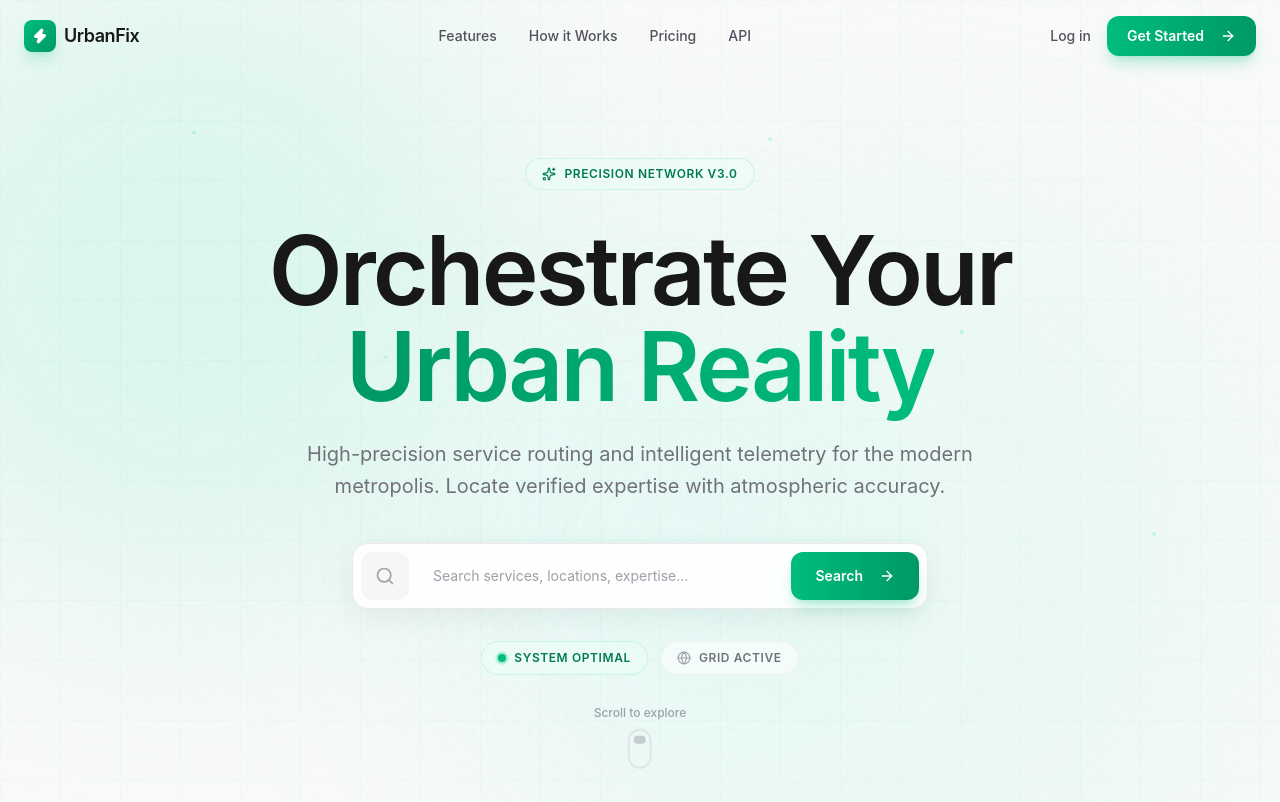
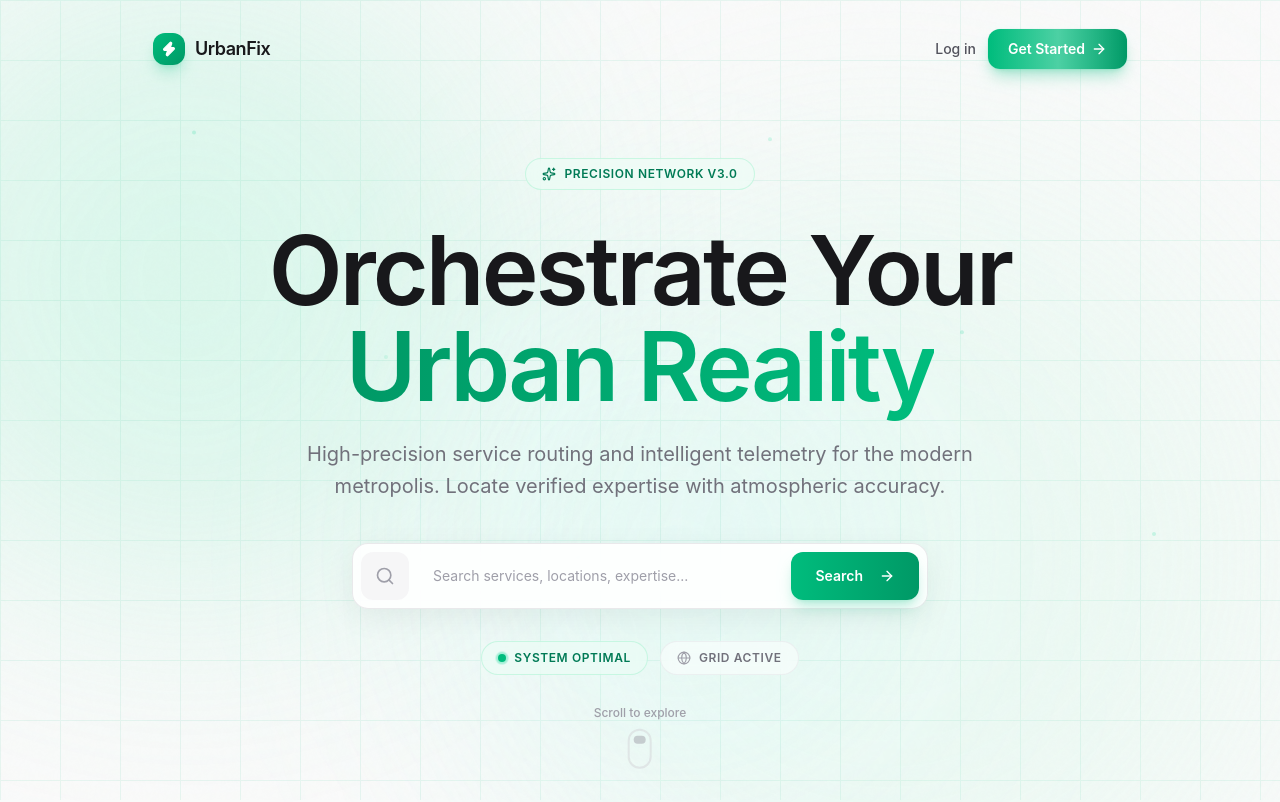
Before and after one commit to PrathyushaKalluri/UrbanFix, a React (Vite) app in the folder frontend/: page / in a window 1280 px wide. Shown: the top 802 px of the page. Built offline with nearby package versions, Linux system fonts and the light colour scheme.

Commit message:
fix navbar in landing page

```diff
--- a/frontend/src/pages/landing/LandingPage.tsx
+++ b/frontend/src/pages/landing/LandingPage.tsx
@@ -1,6 +1,6 @@
 import { useState, useEffect } from "react";
 import { Link } from "react-router-dom";
-import { motion, useScroll, useTransform } from "framer-motion";
+import { motion, useScroll, useTransform, AnimatePresence } from "framer-motion";
 import { Button } from "@/components/ui/button";
 import { Input } from "@/components/ui/input";
 import { Badge } from "@/components/ui/badge";
@@ -21,6 +21,7 @@ import {
   Sparkles,
   ArrowUpRight,
   Play,
+  Star,
 } from "lucide-react";
 
 // Animation variants
@@ -203,12 +204,197 @@ function AnimatedCounter({ value, suffix = "" }: { value: number; suffix?: strin
   return <span>{count}{suffix}</span>;
 }
 
-// Modern Navbar
+// Magical CTA Button with shimmer, glow, and particle effects
+function MagicalCTAButton() {
+  const [isHovered, setIsHovered] = useState(false);
+
+  return (
+    <Link to="/signup/user" className="relative group">
+      {/* Glow effect behind button */}
+      <motion.div
+        className="absolute -inset-1 rounded-xl bg-gradient-to-r from-emerald-400 to-cyan-400 blur-xl"
+        initial={{ opacity: 0, scale: 1 }}
+        animate={isHovered ?
+          { scale: [1, 1.1, 1], opacity: [0.4, 0.7, 0.4] } :
+          { scale: 1, opacity: 0 }
+        }
+        transition={isHovered ?
+          { duration: 2, repeat: Infinity, ease: "easeInOut" } :
+          { duration: 0.3, ease: "easeOut" }
+        }
+      />
+
+      {/* Main button */}
+      <motion.div
+        onHoverStart={() => setIsHovered(true)}
+        onHoverEnd={() => setIsHovered(false)}
+        whileHover={{ scale: 1.03 }}
+        whileTap={{ scale: 0.97 }}
+        className="relative"
+      >
+        <Button
+          className="relative h-10 overflow-hidden rounded-xl bg-gradient-to-r from-emerald-500 via-emerald-500 to-emerald-600 px-5 text-sm font-semibold text-white shadow-lg shadow-emerald-500/30 transition-all duration-300 hover:shadow-xl hover:shadow-emerald-500/40"
+        >
+          {/* Shimmer effect */}
+          <motion.div
+            className="absolute inset-0 -translate-x-full bg-gradient-to-r from-transparent via-white/30 to-transparent"
+            animate={{ translateX: ["-100%", "200%"] }}
+            transition={{ duration: 2, repeat: Infinity, repeatDelay: 3, ease: "easeInOut" }}
+          />
+
+          {/* Inner gradient border effect */}
+          <div className="absolute inset-0 rounded-xl bg-gradient-to-r from-emerald-400/20 via-transparent to-cyan-400/20 opacity-0 transition-opacity duration-300 group-hover:opacity-100" />
+
+          {/* Content */}
+          <span className="relative z-10 flex items-center gap-1.5">
+            Get Started
+            <motion.span
+              animate={isHovered ? { x: [0, 4, 0] } : {}}
+              transition={{ duration: 0.6, ease: "easeInOut" }}
+            >
+              <ArrowRight className="h-4 w-4" />
+            </motion.span>
+          </span>
+        </Button>
+
+        {/* Floating sparkles on hover */}
+        <AnimatePresence>
+          {isHovered && (
+            <>
+              {[...Array(3)].map((_, i) => (
+                <motion.div
+                  key={i}
+                  initial={{ opacity: 0, scale: 0, x: 0, y: 0 }}
+                  animate={{
+                    opacity: [0, 1, 0],
+                    scale: [0.5, 1, 0.5],
+                    x: [0, (i - 1) * 20],
+                    y: [0, -20 - i * 5]
+                  }}
+                  exit={{ opacity: 0 }}
+                  transition={{ duration: 0.8, delay: i * 0.15, ease: "easeOut" }}
+                  className="absolute right-2 top-1/2 -translate-y-1/2"
+                >
+                  <Star className="h-3 w-3 fill-emerald-300 text-emerald-300" />
+                </motion.div>
+              ))}
+            </>
+          )}
+        </AnimatePresence>
+      </motion.div>
+
+      {/* Subtle pulse ring on idle */}
+      <motion.div
+        className="absolute inset-0 -z-10 rounded-xl bg-emerald-400/20"
+        animate={{ scale: [1, 1.2, 1], opacity: [0.5, 0, 0.5] }}
+        transition={{ duration: 3, repeat: Infinity, ease: "easeInOut" }}
+      />
+    </Link>
+  );
+}
+
+// Magical Hero CTA Button (larger version)
+function MagicalHeroCTAButton() {
+  const [isHovered, setIsHovered] = useState(false);
+
+  return (
+    <Link to="/signup/user" className="relative group">
+      {/* Outer glow pulse */}
+      <motion.div
+        className="absolute -inset-2 rounded-2xl bg-gradient-to-r from-emerald-400 via-cyan-400 to-emerald-400 blur-2xl"
+        initial={{ opacity: 0, scale: 1 }}
+        animate={isHovered ?
+          { scale: [1, 1.15, 1], opacity: [0.3, 0.6, 0.3] } :
+          { scale: 1, opacity: 0 }
+        }
+        transition={isHovered ?
+          { duration: 2, repeat: Infinity, ease: "easeInOut" } :
+          { duration: 0.3, ease: "easeOut" }
+        }
+      />
+
+      {/* Subtle idle pulse */}
+      {!isHovered && (
+        <motion.div
+          className="absolute inset-0 rounded-xl bg-emerald-500/20"
+          animate={{ scale: [1, 1.05, 1], opacity: [0.3, 0, 0.3] }}
+          transition={{ duration: 2.5, repeat: Infinity, ease: "easeInOut" }}
+        />
+      )}
+
+      <motion.div
+        onHoverStart={() => setIsHovered(true)}
+        onHoverEnd={() => setIsHovered(false)}
+        whileHover={{ scale: 1.02 }}
+        whileTap={{ scale: 0.98 }}
+        className="relative"
+      >
+        <Button
+          size="lg"
+          className="relative h-14 overflow-hidden rounded-xl bg-gradient-to-r from-emerald-500 via-emerald-500 to-emerald-600 px-8 text-base font-semibold text-white shadow-xl shadow-emerald-500/30 transition-all duration-300 hover:shadow-2xl hover:shadow-emerald-500/40"
+        >
+          {/* Animated shimmer */}
+          <motion.div
+            className="absolute inset-0 -translate-x-full bg-gradient-to-r from-transparent via-white/25 to-transparent"
+            animate={{ translateX: ["-100%", "200%"] }}
+            transition={{ duration: 2.5, repeat: Infinity, repeatDelay: 2, ease: "easeInOut" }}
+          />
+
+          {/* Hover gradient overlay */}
+          <motion.div
+            className="absolute inset-0 bg-gradient-to-r from-cyan-400/0 via-cyan-400/20 to-emerald-400/0"
+            initial={{ opacity: 0, x: "-100%" }}
+            animate={isHovered ? { opacity: 1, x: "100%" } : { opacity: 0, x: "-100%" }}
+            transition={{ duration: 0.6, ease: "easeInOut" }}
+          />
+
+          {/* Content */}
+          <span className="relative z-10 flex items-center gap-2">
+            Connect to Grid
+            <motion.span
+              animate={isHovered ? { x: [0, 5, 0] } : {}}
+              transition={{ duration: 0.6, ease: "easeInOut" }}
+            >
+              <ArrowRight className="h-5 w-5" />
+            </motion.span>
+          </span>
+        </Button>
+
+        {/* Sparkles on hover */}
+        <AnimatePresence>
+          {isHovered && (
+            <>
+              {[...Array(4)].map((_, i) => (
+                <motion.div
+                  key={i}
+                  initial={{ opacity: 0, scale: 0 }}
+                  animate={{
+                    opacity: [0, 1, 0],
+                    scale: [0.3, 1, 0.3],
+                    x: (i - 1.5) * 25,
+                    y: -25 - i * 8
+                  }}
+                  exit={{ opacity: 0 }}
+                  transition={{ duration: 1, delay: i * 0.1, ease: "easeOut" }}
+                  className="absolute right-4 top-1/2"
+                >
+                  <Star className="h-4 w-4 fill-cyan-300 text-cyan-300" />
+                </motion.div>
+              ))}
+            </>
+          )}
+        </AnimatePresence>
+      </motion.div>
+    </Link>
+  );
+}
+
+// Modern Premium Navbar - Clean Floating Style
 function ModernNavbar() {
   const [scrolled, setScrolled] = useState(false);
 
   useEffect(() => {
-    const handleScroll = () => setScrolled(window.scrollY > 20);
+    const handleScroll = () => setScrolled(window.scrollY > 50);
     window.addEventListener("scroll", handleScroll);
     return () => window.removeEventListener("scroll", handleScroll);
   }, []);
@@ -218,52 +404,39 @@ function ModernNavbar() {
       initial={{ y: -100, opacity: 0 }}
       animate={{ y: 0, opacity: 1 }}
       transition={{ duration: 0.6, ease: [0.16, 1, 0.3, 1] }}
-      className={`fixed left-0 right-0 top-0 z-50 transition-all duration-300 ${
-        scrolled
-          ? "border-b border-zinc-200/50 bg-white/80 shadow-[0_4px_24px_rgba(0,0,0,0.02)] backdrop-blur-xl"
-          : "bg-transparent"
-      }`}
+      className="fixed left-0 right-0 top-0 z-50 px-4 py-4 sm:px-6"
     >
-      <div className="mx-auto flex w-full max-w-7xl items-center justify-between px-6 py-4">
+      <motion.div
+        layout
+        className={`mx-auto flex w-full max-w-5xl items-center justify-between transition-all duration-500 ease-[cubic-bezier(0.16,1,0.3,1)] ${
+          scrolled
+            ? "rounded-2xl bg-white/80 px-6 py-3 shadow-[0_8px_32px_rgba(0,0,0,0.06)] backdrop-blur-xl"
+            : "rounded-2xl bg-white/0 px-6 py-3"
+        }`}
+        style={{
+          border: scrolled ? "1px solid rgba(255, 255, 255, 0.5)" : "1px solid transparent",
+        }}
+      >
         <Link
           to="/"
-          className="flex items-center gap-2 text-lg font-semibold tracking-tight text-zinc-900 transition-colors hover:text-emerald-600"
+          className="flex items-center gap-2.5 text-lg font-semibold tracking-tight text-zinc-900 transition-all duration-300 hover:opacity-80"
         >
-          <div className="flex h-8 w-8 items-center justify-center rounded-lg bg-gradient-to-br from-emerald-500 to-emerald-600 shadow-lg shadow-emerald-500/20">
+          <div className="flex h-8 w-8 items-center justify-center rounded-xl bg-gradient-to-br from-emerald-500 to-emerald-600 shadow-lg shadow-emerald-500/25">
             <Zap className="h-4 w-4 text-white" fill="currentColor" />
           </div>
-          <span>UrbanFix</span>
+          <span className="hidden sm:inline">UrbanFix</span>
         </Link>
 
-        <nav className="hidden items-center gap-8 md:flex">
-          {["Features", "How it Works", "Pricing", "API"].map((item) => (
-            <a
-              key={item}
-              href={`#${item.toLowerCase().replace(/\s/g, "-")}`}
-              className="text-sm font-medium text-zinc-600 transition-colors hover:text-emerald-600"
-            >
-              {item}
-            </a>
-          ))}
-        </nav>
-
-        <div className="flex items-center gap-4">
+        <div className="flex items-center gap-3">
           <Link
             to="/login"
-            className="hidden text-sm font-medium text-zinc-600 transition-colors hover:text-emerald-600 sm:block"
+            className="text-sm font-medium text-zinc-600 transition-all duration-300 hover:text-emerald-600"
           >
             Log in
           </Link>
-          <Link to="/signup/user">
-            <Button
-              className="h-10 rounded-xl bg-gradient-to-r from-emerald-500 to-emerald-600 px-5 text-sm font-semibold text-white shadow-lg shadow-emerald-500/25 transition-all hover:shadow-emerald-500/40 hover:scale-[1.02] active:scale-[0.98]"
-            >
-              Get Started
-              <ArrowRight className="ml-2 h-4 w-4" />
-            </Button>
-          </Link>
+          <MagicalCTAButton />
         </div>
-      </div>
+      </motion.div>
     </motion.header>
   );
 }
@@ -304,7 +477,7 @@ export function LandingPage() {
 
         {/* Grid pattern */}
         <div
-          className="absolute inset-0 opacity-[0.03]"
+          className="absolute inset-0 opacity-[0.08]"
           style={{
             backgroundImage: `linear-gradient(to right, #10b981 1px, transparent 1px), linear-gradient(to bottom, #10b981 1px, transparent 1px)`,
             backgroundSize: '60px 60px'
@@ -677,15 +850,7 @@ export function LandingPage() {
               </p>
 
               <div className="flex flex-col items-center justify-center gap-4 sm:flex-row">
-                <Link to="/signup/user">
-                  <Button
-                    size="lg"
-                    className="h-14 rounded-xl bg-gradient-to-r from-emerald-500 to-emerald-600 px-8 text-base font-semibold text-white shadow-xl shadow-emerald-500/30 transition-all hover:shadow-emerald-500/50 hover:scale-[1.02] active:scale-[0.98]"
-                  >
-                    Connect to Grid
-                    <ArrowRight className="ml-2 h-5 w-5" />
-                  </Button>
-                </Link>
+                <MagicalHeroCTAButton />
                 <Button
                   variant="outline"
                   size="lg"
```
